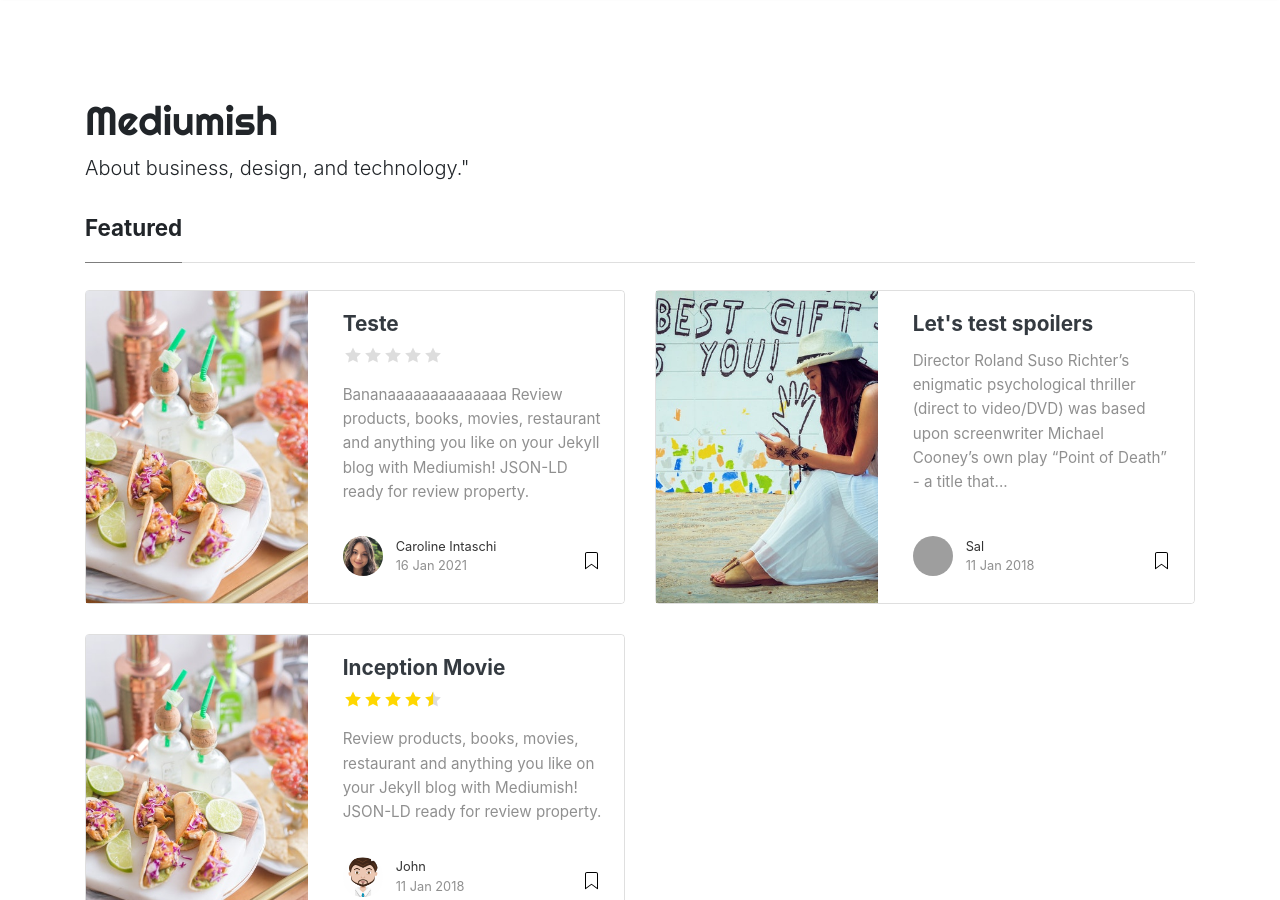
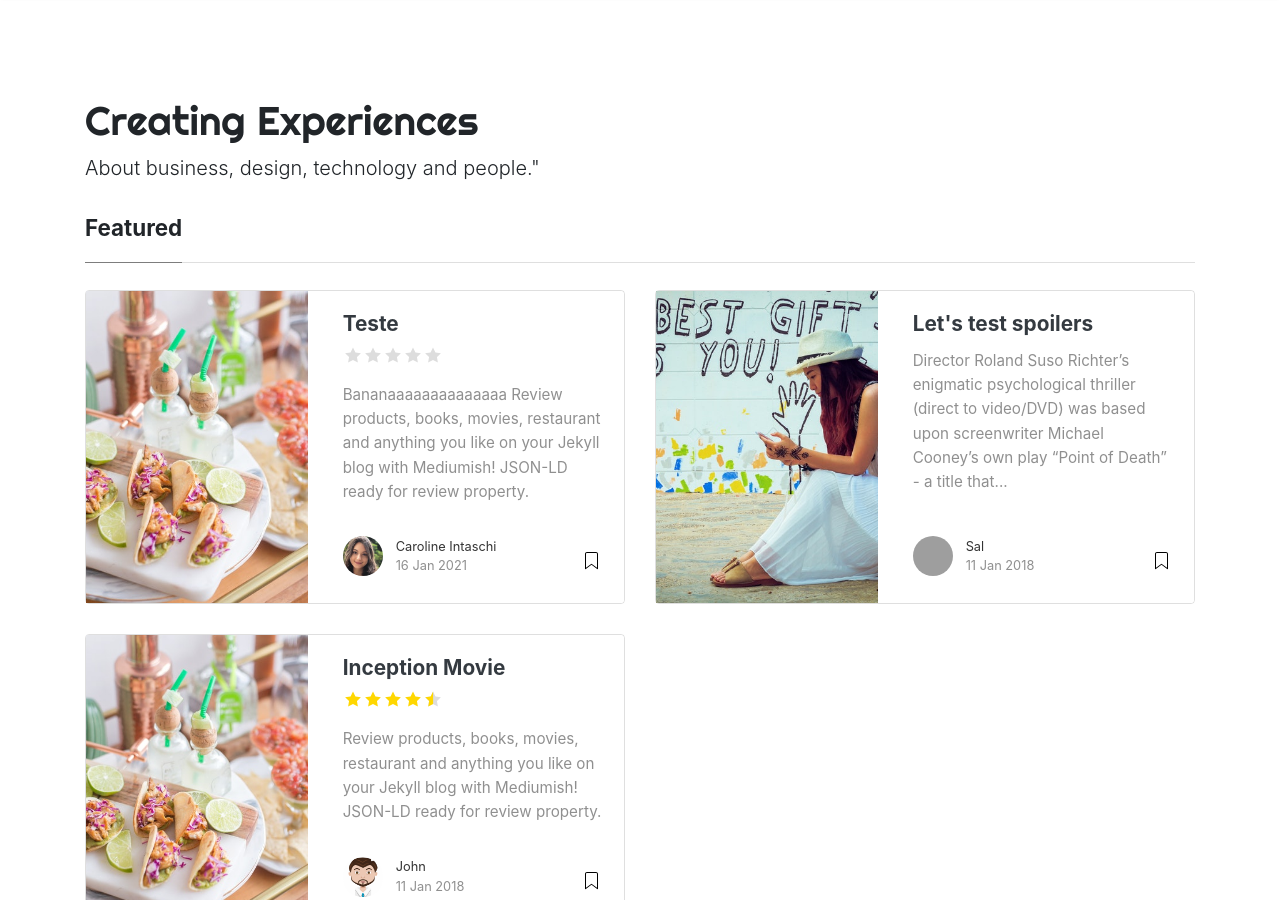
Before and after one commit to intaschi/intaschi.github.io, a Jekyll site: the page built from index.html, in a window 1280 px wide and 900 px high. Built offline with Jekyll 4.4.1, drawn with Linux system fonts in a browser that asks for light colours; nearby versions of some CDN libraries; the list of posts is cut into pages by our own code; some of the changed text lies outside the part shown; grey boxes are pictures that could not be loaded.

Commit message:
changing name

```diff
--- a/_config.yml
+++ b/_config.yml
@@ -1,7 +1,7 @@
 # Site
-name: "Mediumish"
+name: "Creating Experiences"
 title: "Creating Experiences"
-description: About business, design, and technology."
+description: About business, design, technology and people."
 logo: 'assets/images/logo.png'
 favicon: 'assets/images/logo.png'
 baseurl: ''
```
